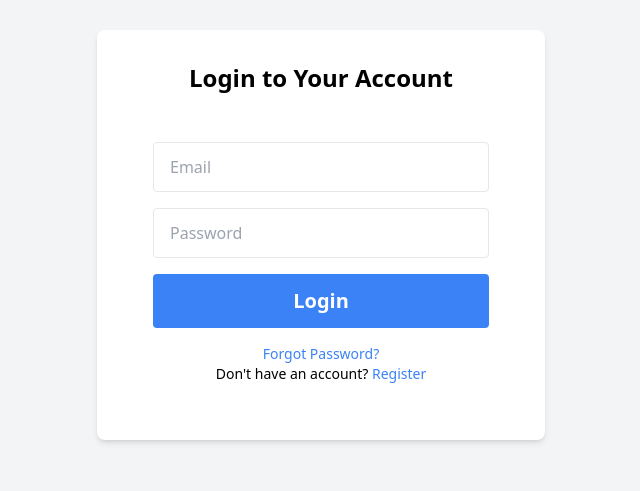
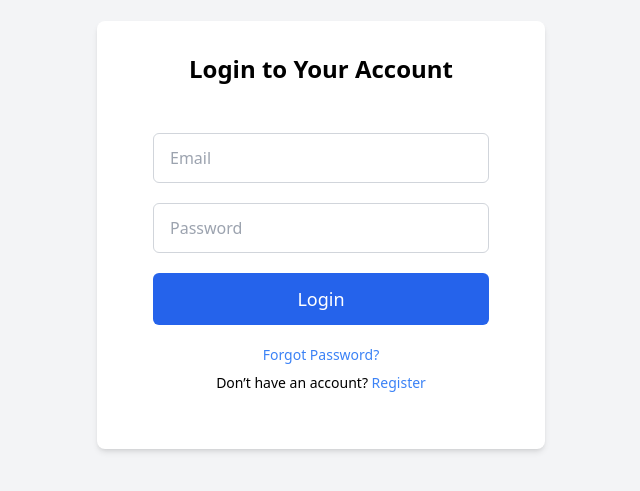
Before and after one commit to marajpatel123/todo-frontend, a React (Create React App) app: page /login in a window 1280 px wide. Shown: the part 165-656 px from the top of the page, without its empty margins (319-959 px from the left). Built offline with nearby package versions, Linux system fonts and the light colour scheme.

Commit message:
Updated login page with animation and styles

```diff
--- a/package.json
+++ b/package.json
@@ -6,12 +6,14 @@
     "@fortawesome/fontawesome-svg-core": "^6.7.2",
     "@fortawesome/free-solid-svg-icons": "^6.7.2",
     "@fortawesome/react-fontawesome": "^0.2.2",
+    "@gsap/react": "^2.1.2",
     "@testing-library/jest-dom": "^5.14.1",
     "@testing-library/react": "^13.0.0",
     "@testing-library/user-event": "^13.2.1",
     "axios": "^1.8.4",
     "bcrypt": "^5.1.1",
     "bcryptjs": "^3.0.2",
+    "gsap": "^3.13.0",
     "react": "^18.3.1",
     "react-dom": "^18.3.1",
     "react-router-dom": "^7.1.1",
@@ -43,6 +45,7 @@
     ]
   },
   "devDependencies": {
+    "@babel/plugin-proposal-private-property-in-object": "^7.21.11",
     "tailwindcss": "^3.4.17"
   }
 }
--- a/src/Pages/Login.jsx
+++ b/src/Pages/Login.jsx
@@ -1,16 +1,26 @@
-import React, { useState } from "react";
+import React, { useState, useEffect, useRef } from "react";
 import { Link, useNavigate } from "react-router-dom";
 import AuthLayout from "../Components/AuthLayout";
 import axios from "axios";
 import bcrypt from "bcryptjs";
+import { gsap } from "gsap";
 
 export default function Login({ setLogin }) {
   const [email, setEmail] = useState("");
   const [password, setPassword] = useState("");
   const [error, setError] = useState("");
   const [user, setUser] = useState(null);
+  const formRef = useRef(null);
 
   const navigate = useNavigate();
+
+  useEffect(() => {
+    gsap.fromTo(
+      formRef.current,
+      { opacity: 0, y: 50 },
+      { opacity: 1, y: 0, duration: 1, ease: "power3.out" }
+    );
+  }, []);
 
   const handleSubmit = async (e) => {
     e.preventDefault();
@@ -19,13 +29,11 @@ export default function Login({ setLogin }) {
 
     try {
       const res = await axios.get(
-        // `http://localhost:5000/register/${email}`
         `https://todo-backend-r4rx.onrender.com/register/${email}`
       );
 
       const fetchedUser = res.data;
       const hashedPassword = fetchedUser.password;
-
       const isMatch = await bcrypt.compare(password, hashedPassword);
 
       if (isMatch) {
@@ -46,12 +54,15 @@ export default function Login({ setLogin }) {
 
   return (
     <AuthLayout title="Login to Your Account">
-      <div className="max-w-md mx-auto p-6  rounded-lg ">
-        <form className="space-y-4 " onSubmit={handleSubmit}>
+      <div
+        ref={formRef}
+        className="w-full max-w-md mx-auto bg-white dark:bg-gray-900 p-6 rounded-xl  transition-all duration-300"
+      >
+        <form className="space-y-5" onSubmit={handleSubmit}>
           <input
             type="email"
             placeholder="Email"
-            className="w-full px-4 py-3 border rounded"
+            className="w-full px-4 py-3 border border-gray-300 rounded-md focus:outline-none focus:ring-2 focus:ring-blue-400"
             value={email}
             onChange={(e) => setEmail(e.target.value)}
             required
@@ -59,30 +70,31 @@ export default function Login({ setLogin }) {
           <input
             type="password"
             placeholder="Password"
-            className="w-full px-4 py-3 border rounded"
+            className="w-full px-4 py-3 border border-gray-300 rounded-md focus:outline-none focus:ring-2 focus:ring-blue-400"
             value={password}
             onChange={(e) => setPassword(e.target.value)}
             required
           />
           <button
             type="submit"
-            className="w-full bg-blue-500 text-white py-3 text-[20px] font-semibold rounded hover:bg-blue-600"
+            className="w-full bg-blue-600 hover:bg-blue-700 text-white py-3 rounded-md text-lg font-medium transition duration-300"
           >
             Login
           </button>
         </form>
 
-        {error && <p className="text-red-500 mt-2 text-center">{error}</p>}
+        {error && <p className="text-red-600 mt-3 text-center">{error}</p>}
 
-        <div className="mt-4 text-sm text-center">
+        <div className="mt-5 text-sm text-center">
           <Link to="/reset-password" className="text-blue-500 hover:underline">
             Forgot Password?
           </Link>
-          <br />
-          <span>Don't have an account?</span>{" "}
-          <Link to="/register" className="text-blue-500 hover:underline">
-            Register
-          </Link>
+          <p className="mt-2">
+            Don’t have an account?{" "}
+            <Link to="/register" className="text-blue-500 hover:underline">
+              Register
+            </Link>
+          </p>
         </div>
       </div>
     </AuthLayout>
--- a/src/Pages/Register.jsx
+++ b/src/Pages/Register.jsx
@@ -1,8 +1,7 @@
-// src/pages/Register.jsx
 import React, { useState } from "react";
 import { Link, useNavigate } from "react-router-dom";
 import AuthLayout from "../Components/AuthLayout";
-import axios from "axios"
+import axios from "axios";
 
 export default function Register() {
   const navigate = useNavigate();
@@ -13,8 +12,6 @@ export default function Register() {
     password: "",
     confirmPassword: "",
   });
-
-  console.log(formData)
 
   const [error, setError] = useState("");
   const [success, setSuccess] = useState("");
@@ -36,9 +33,8 @@ export default function Register() {
     }
 
     try {
-      // const res = await axios.post("http://localhost:5000/register", formData);
-      const res = await axios.post("https://todo-backend-r4rx.onrender.com/register", formData);
-
+      // Either use the response or remove the assignment
+      await axios.post("https://todo-backend-r4rx.onrender.com/register", formData);
 
       setSuccess("Registration successful!");
       setTimeout(() => navigate("/login"), 1500);
@@ -47,7 +43,6 @@ export default function Register() {
       setError(err.response?.data?.message || "Something went wrong.");
     }
   };
-
 
   return (
     <AuthLayout title="Register">
--- a/src/Pages/TodoHome.jsx
+++ b/src/Pages/TodoHome.jsx
@@ -1,4 +1,4 @@
-import { useEffect, useState } from "react";
+import { useEffect, useState, useCallback } from "react";
 import "../App.css";
 import axios from "axios";
 import React from "react";
@@ -35,7 +35,7 @@ function TodoHome() {
     }
   };
 
-  const getAllTasks = async () => {
+const getAllTasks = useCallback(async () => {
     if (!userId) return;
 
     try {
@@ -47,7 +47,8 @@ function TodoHome() {
     } finally {
       setLoading(false);
     }
-  };
+  }, [userId]); // Add userId as dependency since it's used in the function
+
 
   const handleCheckboxChange = (index, id) => {
     setCheckedState((prev) => ({
@@ -97,7 +98,7 @@ function TodoHome() {
     if (login) {
       getAllTasks();
     }
-  }, [login]);
+  }, [login, getAllTasks]);
 
   useEffect(() => {
     saveToLocalStorage(tasks);
```
Also changed, not shown: 2 other files (tests, documents, lock files or other folders).
